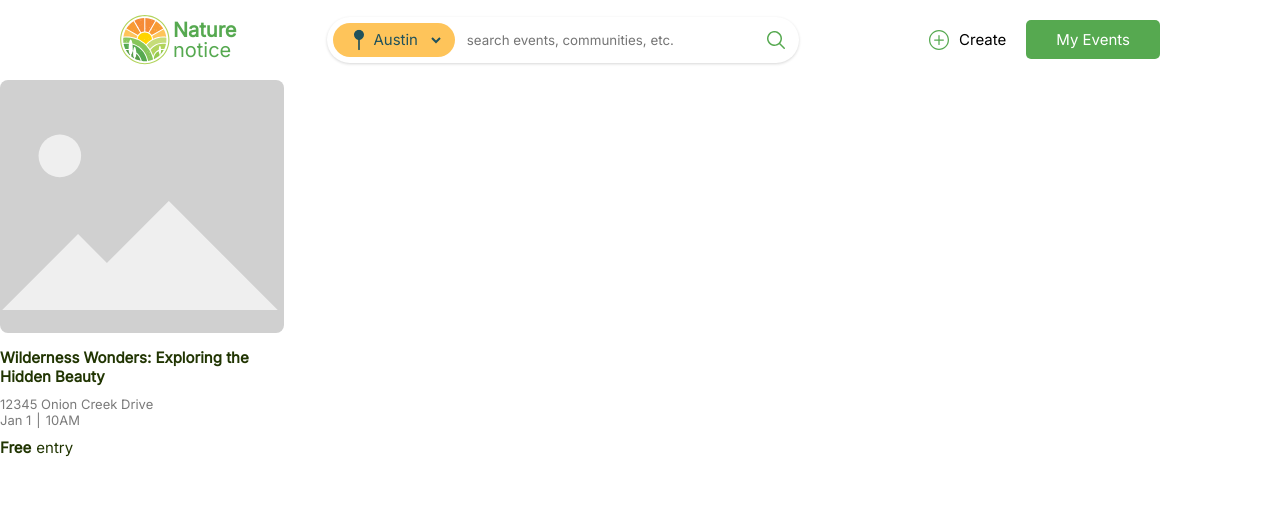
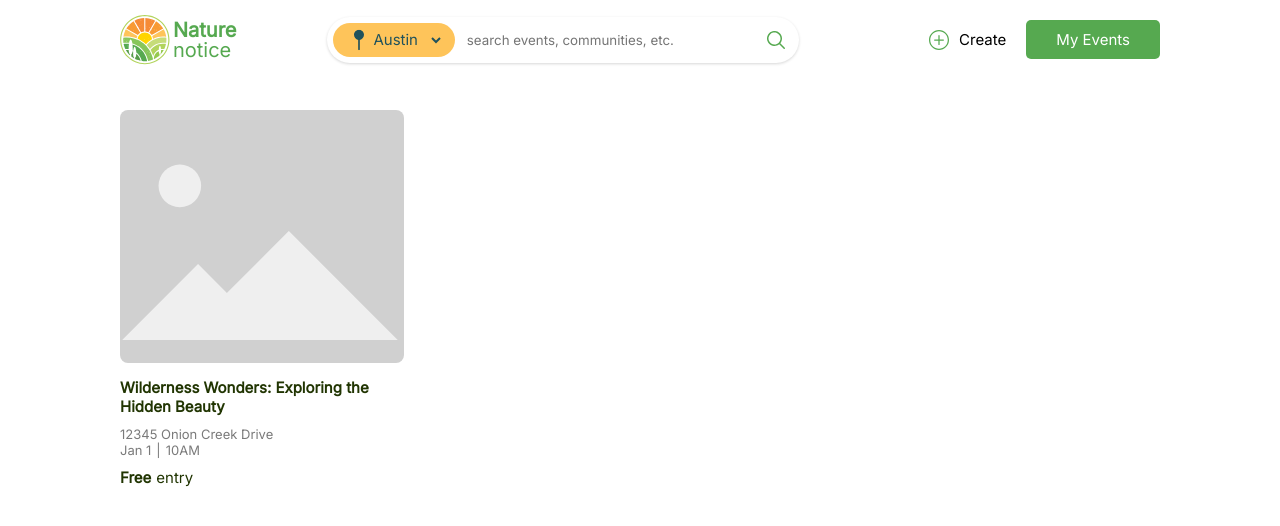
Before and after one commit to rickyc19/nature_notice, a React (Create React App) app in the folder frontend/: page / in a window 1280 px wide. Shown: the top 526 px of the page. Built offline with nearby package versions, Linux system fonts and the light colour scheme.

Commit message:
added body margins

```diff
--- a/frontend/src/index.css
+++ b/frontend/src/index.css
@@ -182,3 +182,7 @@ code {
     flex-direction: column;
     gap: 15px;
 }
+
+.home-page-body {
+    margin: 30px 120px;
+}
--- a/frontend/src/index.tsx
+++ b/frontend/src/index.tsx
@@ -7,7 +7,9 @@ import EventCard from './components/EventCard/EventCard'
 ReactDOM.render(
   <div>
     <Navbar />
-    <EventCard />
+    <div className='home-page-body'>
+      <EventCard />
+    </div>
   </div>,
   document.getElementById('root')
 )
```
